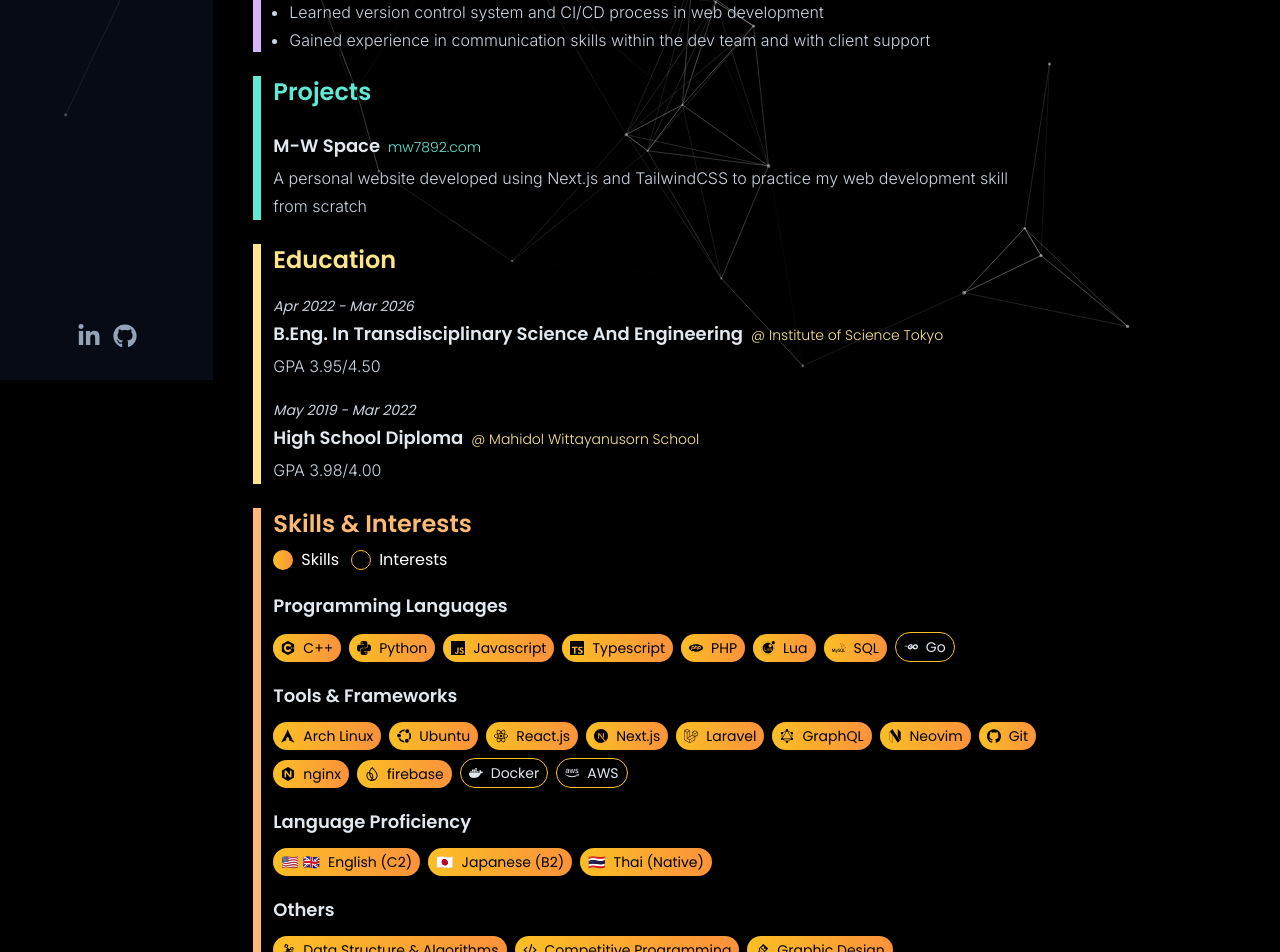
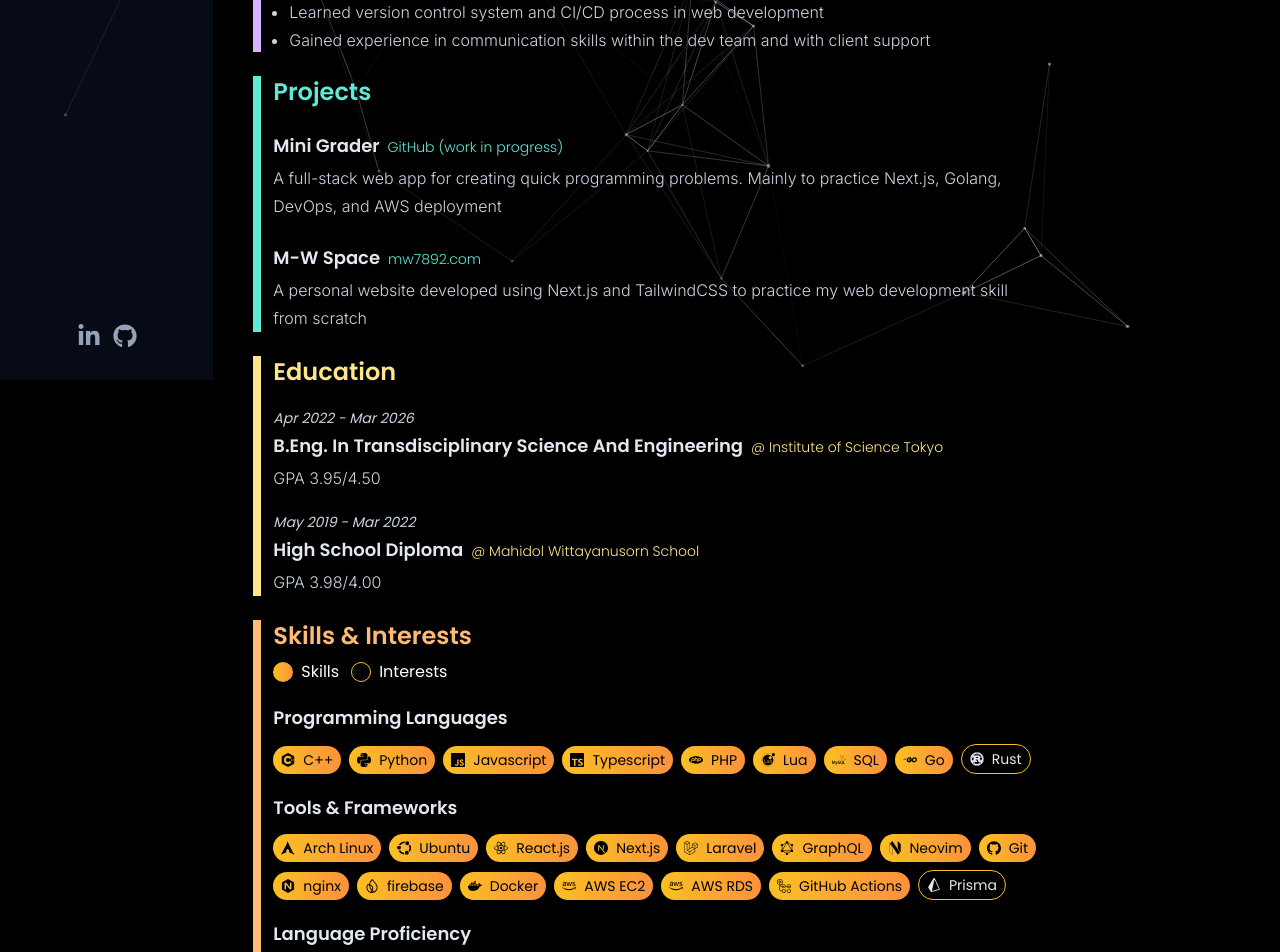
Before and after one commit to MW-7892/mw-space, a Next.js app: page /about in a window 1280 px wide. Shown: the part 420-1372 px from the top of the page. Built offline with nearby package versions, Linux system fonts and the light colour scheme.

Commit message:
feat: update info about me

```diff
--- a/app/components/about/sections/AboutProjects.tsx
+++ b/app/components/about/sections/AboutProjects.tsx
@@ -1,6 +1,15 @@
 import SectionTemplate, { AboutData } from "@/components/about/SectionTemplate";
 
 export const projects: AboutData[] = [
+  {
+    title: "Mini Grader",
+    subtitle: {
+      name: "GitHub (work in progress)",
+      link: "https://github.com/MW-7892/mini-grader-deploy",
+    },
+    description:
+      "A full-stack web app for creating quick programming problems. Mainly to practice Next.js, Golang, DevOps, and AWS deployment",
+  },
   {
     title: "M-W space",
     subtitle: { name: "mw7892.com", link: "https://mw7892.com" },
--- a/app/components/about/sections/AboutSkills.tsx
+++ b/app/components/about/sections/AboutSkills.tsx
@@ -16,6 +16,7 @@
   SiDocker,
   SiFirebase,
   SiGithub,
+  SiGithubactions,
   SiGraphql,
   SiJavascript,
   SiLaravel,
@@ -25,8 +26,10 @@
   SiNextdotjs,
   SiNginx,
   SiPhp,
+  SiPrisma,
   SiPython,
   SiReact,
+  SiRust,
   SiTypescript,
   SiUbuntu,
 } from "react-icons/si";
@@ -42,7 +45,8 @@
       { name: "PHP", icon: <SiPhp /> },
       { name: "Lua", icon: <SiLua /> },
       { name: "SQL", icon: <SiMysql /> },
-      { name: "Go", icon: <FaGolang />, isInterest: true },
+      { name: "Go", icon: <FaGolang /> },
+      { name: "Rust", icon: <SiRust />, isInterest: true },
     ],
   },
   {
@@ -58,8 +62,11 @@
       { name: "Git", icon: <SiGithub /> },
       { name: "nginx", icon: <SiNginx /> },
       { name: "firebase", icon: <SiFirebase /> },
-      { name: "Docker", icon: <SiDocker />, isInterest: true },
-      { name: "AWS", icon: <SiAmazonwebservices />, isInterest: true },
+      { name: "Docker", icon: <SiDocker /> },
+      { name: "AWS EC2", icon: <SiAmazonwebservices /> },
+      { name: "AWS RDS", icon: <SiAmazonwebservices /> },
+      { name: "GitHub Actions", icon: <SiGithubactions /> },
+      { name: "Prisma", icon: <SiPrisma />, isInterest: true },
     ],
   },
   {
```
